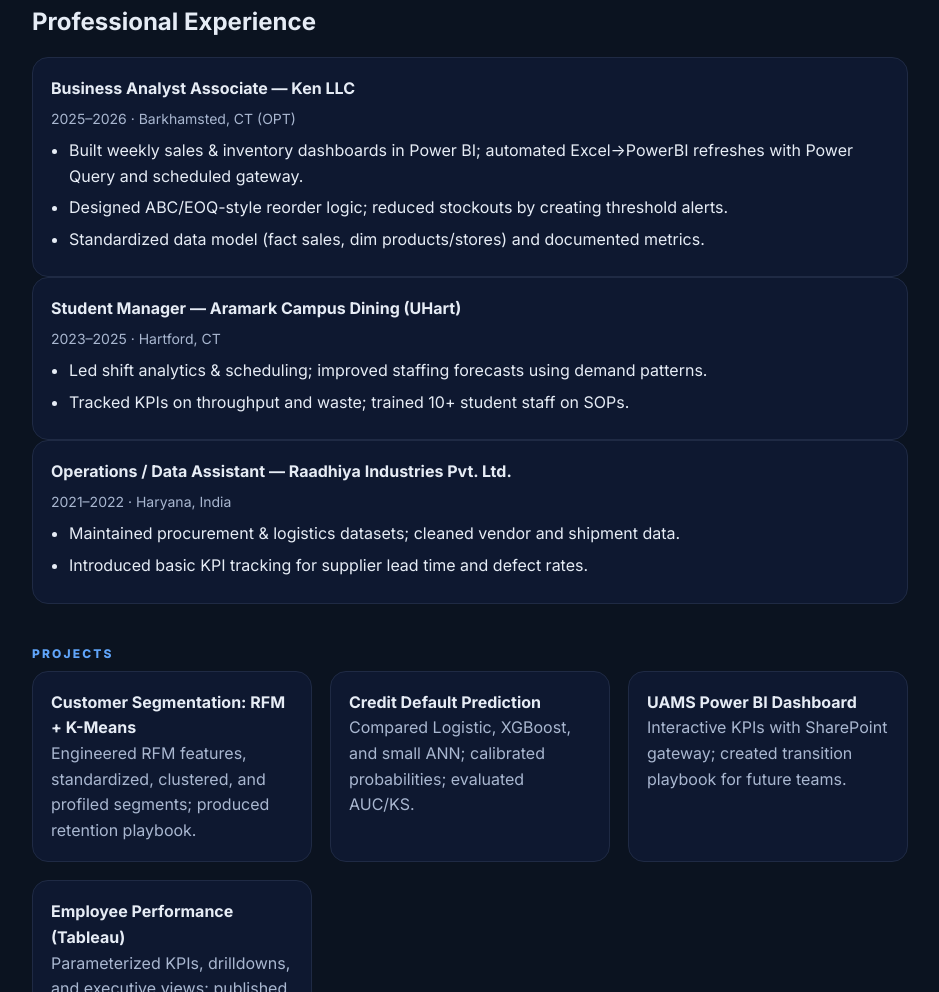
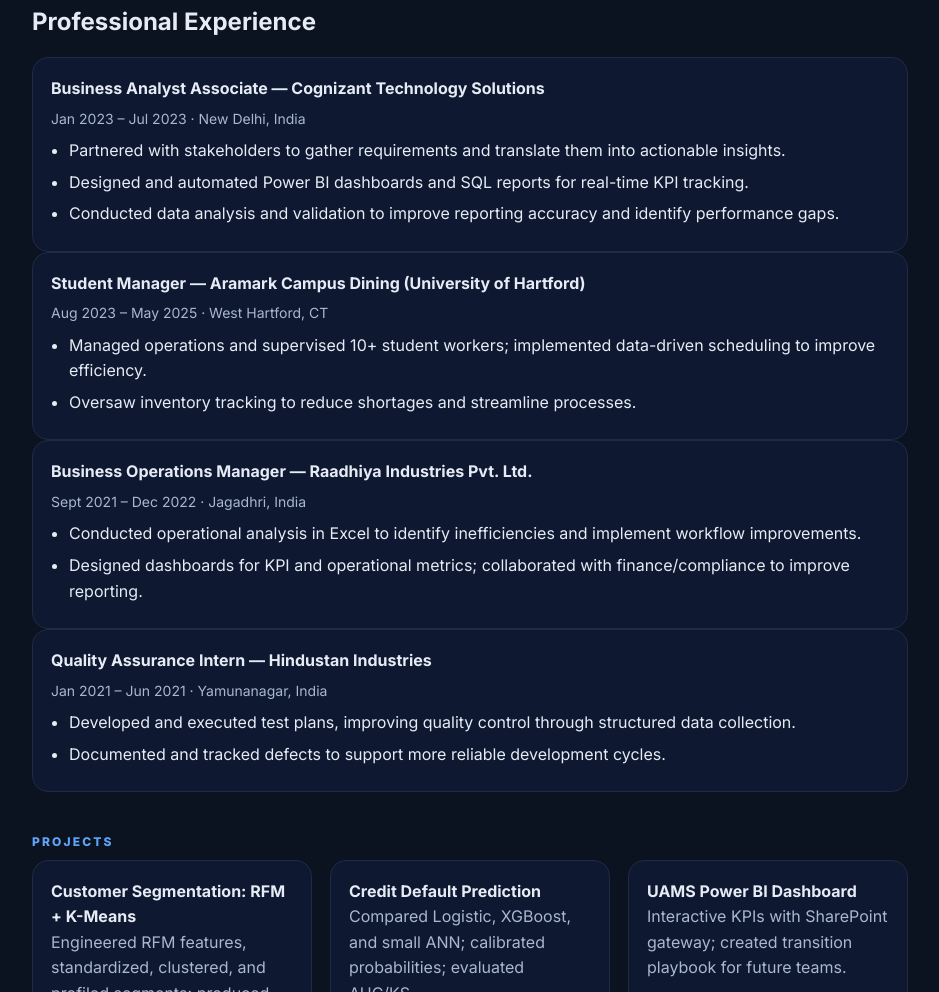
Before and after one commit to Vaibhav112000/vaibhavgupta, a plain HTML site: page index.html in a window 1280 px wide. Shown: the part 580-1572 px from the top of the page, without its empty margins (170-1109 px from the left). Drawn offline with Linux system fonts and the light colour scheme.

Commit message:
Update index.html

```diff
--- a/index.html
+++ b/index.html
@@ -88,38 +88,50 @@
 
   <article class="card job">
     <div class="job-header">
-          <h4 class="role">Business Analyst Associate — <span class="company">Ken LLC</span></h4>
-          <div class="meta">2025–2026 · Barkhamsted, CT (OPT)</div>
+      <h4 class="role">Business Analyst Associate — <span class="company">Cognizant Technology Solutions</span></h4>
+      <div class="meta">Jan 2023 – Jul 2023 · New Delhi, India</div>
     </div>
     <ul class="bullets">
-          <li>Built weekly sales & inventory dashboards in Power BI; automated Excel→PowerBI refreshes with Power Query and scheduled gateway.</li>
-          <li>Designed ABC/EOQ-style reorder logic; reduced stockouts by creating threshold alerts.</li>
-          <li>Standardized data model (fact sales, dim products/stores) and documented metrics.</li>
+      <li>Partnered with stakeholders to gather requirements and translate them into actionable insights.</li>
+      <li>Designed and automated Power BI dashboards and SQL reports for real-time KPI tracking.</li>
+      <li>Conducted data analysis and validation to improve reporting accuracy and identify performance gaps.</li>
     </ul>
   </article>
 
   <article class="card job">
     <div class="job-header">
-          <h4 class="role">Student Manager — <span class="company">Aramark Campus Dining (UHart)</span></h4>
-          <div class="meta">2023–2025 · Hartford, CT</div>
+      <h4 class="role">Student Manager — <span class="company">Aramark Campus Dining (University of Hartford)</span></h4>
+      <div class="meta">Aug 2023 – May 2025 · West Hartford, CT</div>
     </div>
     <ul class="bullets">
-          <li>Led shift analytics & scheduling; improved staffing forecasts using demand patterns.</li>
-          <li>Tracked KPIs on throughput and waste; trained 10+ student staff on SOPs.</li>
+      <li>Managed operations and supervised 10+ student workers; implemented data-driven scheduling to improve efficiency.</li>
+      <li>Oversaw inventory tracking to reduce shortages and streamline processes.</li>
     </ul>
   </article>
 
   <article class="card job">
     <div class="job-header">
-          <h4 class="role">Operations / Data Assistant — <span class="company">Raadhiya Industries Pvt. Ltd.</span></h4>
-          <div class="meta">2021–2022 · Haryana, India</div>
+      <h4 class="role">Business Operations Manager — <span class="company">Raadhiya Industries Pvt. Ltd.</span></h4>
+      <div class="meta">Sept 2021 – Dec 2022 · Jagadhri, India</div>
     </div>
     <ul class="bullets">
-          <li>Maintained procurement & logistics datasets; cleaned vendor and shipment data.</li>
-          <li>Introduced basic KPI tracking for supplier lead time and defect rates.</li>
+      <li>Conducted operational analysis in Excel to identify inefficiencies and implement workflow improvements.</li>
+      <li>Designed dashboards for KPI and operational metrics; collaborated with finance/compliance to improve reporting.</li>
+    </ul>
+  </article>
+
+  <article class="card job">
+    <div class="job-header">
+      <h4 class="role">Quality Assurance Intern — <span class="company">Hindustan Industries</span></h4>
+      <div class="meta">Jan 2021 – Jun 2021 · Yamunanagar, India</div>
+    </div>
+    <ul class="bullets">
+      <li>Developed and executed test plans, improving quality control through structured data collection.</li>
+      <li>Documented and tracked defects to support more reliable development cycles.</li>
     </ul>
   </article>
 </section>
+
 
     <!-- PROJECTS -->
     <section id="projects" class="section">
```
Lines whose indentation alone changed are shown as unchanged.
